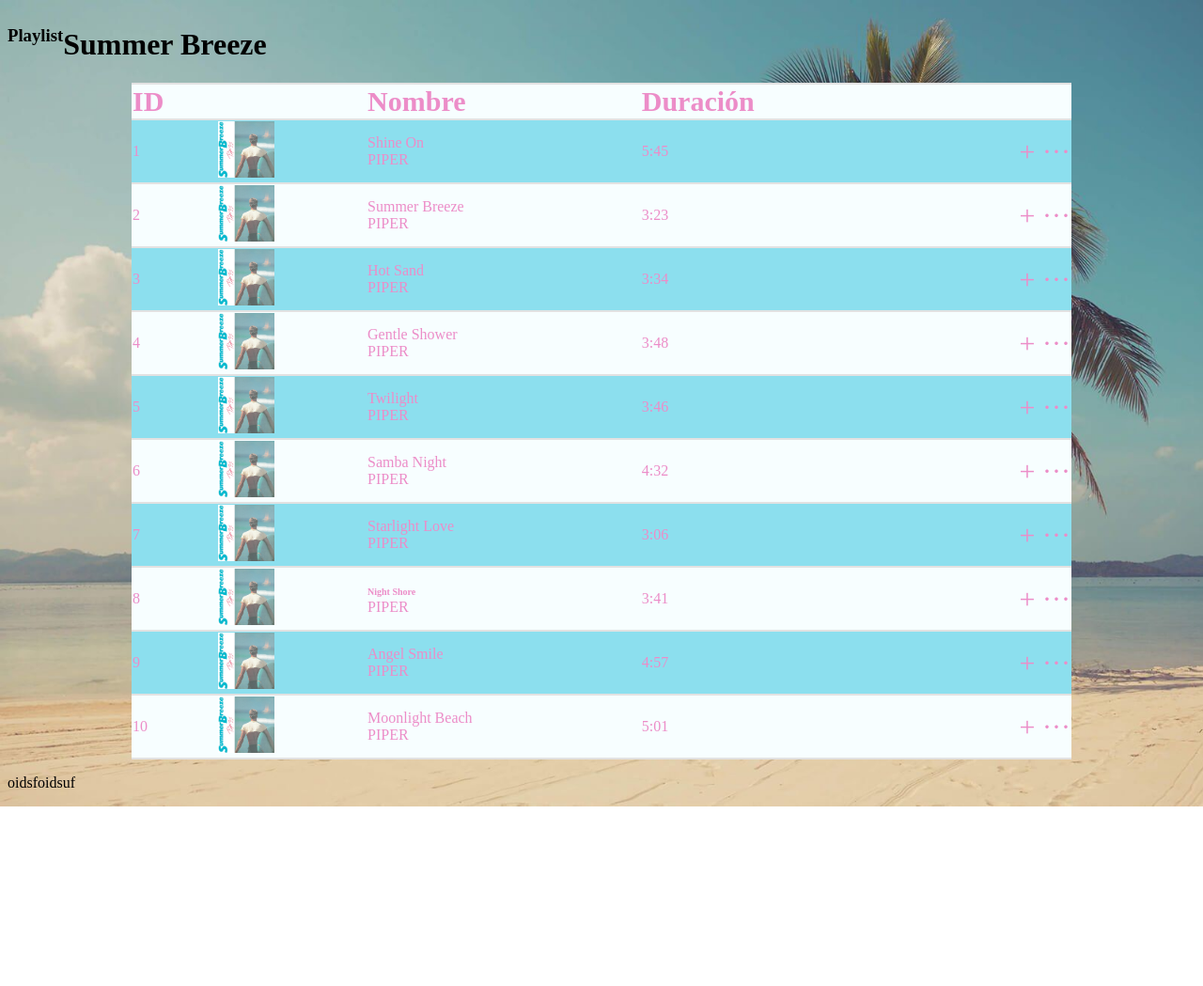
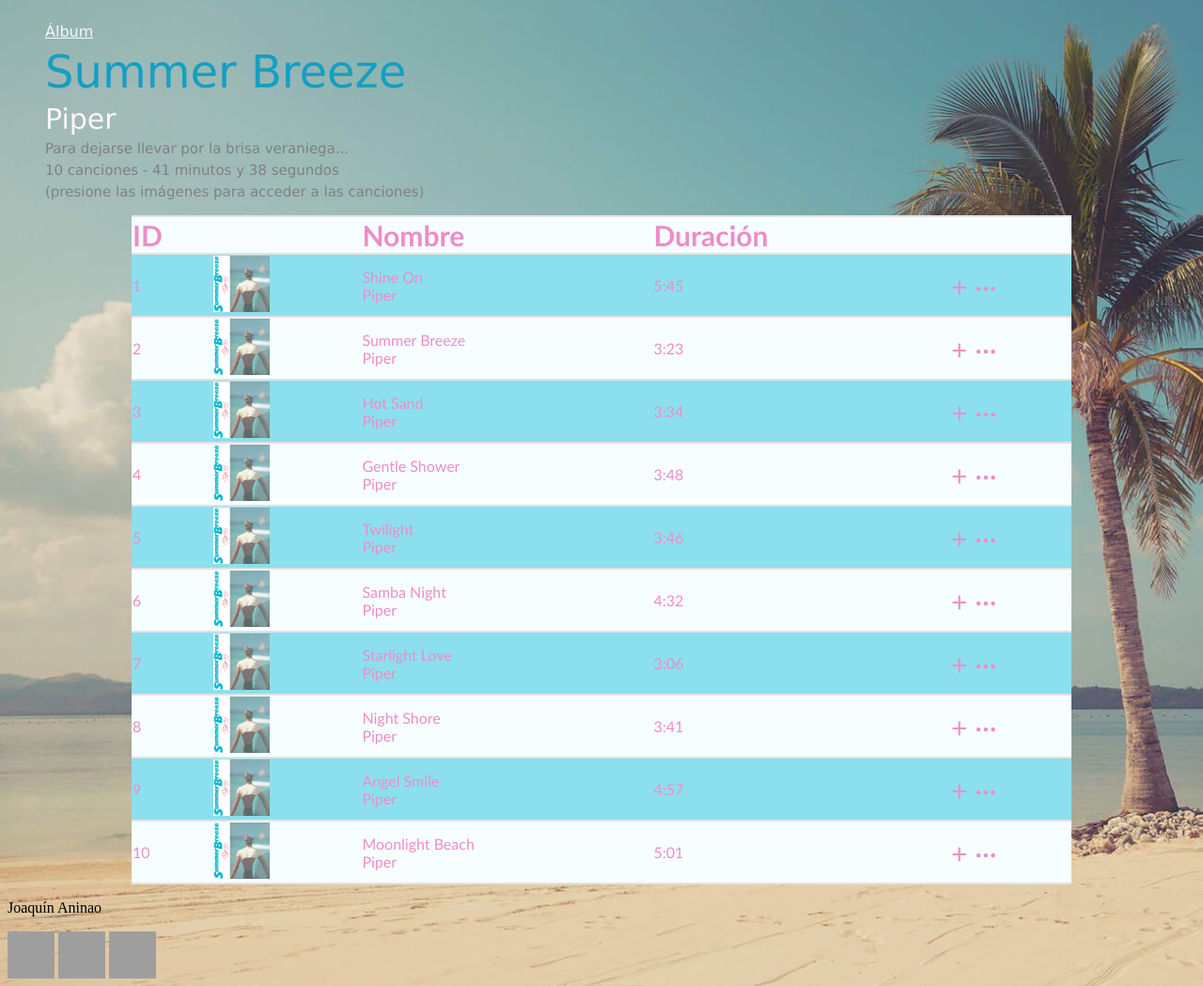
Before and after one commit to jaocAninao095/05-inicio, a plain HTML site: page index.html in a window 1280 px wide. Shown: the top 1049 px of the page at 94% size. Before the commit the page ends 858 px from the top, so only its background shows below. Drawn offline with Linux system fonts and the light colour scheme; grey boxes are pictures that could not be loaded.

Commit message:
finished

```diff
--- a/index.html
+++ b/index.html
@@ -1,5 +1,6 @@
 <!DOCTYPE html>
 <html lang="en">
+
 <head>
     <meta charset="UTF-8">
     <meta http-equiv="X-UA-Compatible" content="IE=edge">
@@ -7,10 +8,18 @@
     <title>Playlist</title>
     <link rel="stylesheet" href="playlist.css">
 </head>
+
 <body>
     <header>
-        <h3>Playlist</h3>
-        <h1>Summer Breeze</h1>
+        <ul>
+            <li id="album">Álbum</li>
+            <li id="tituloo">Summer Breeze</li>
+            <li id="banda">Piper</li>
+            <li class="allla">Para dejarse llevar por la brisa veraniega...</li>
+            <li class="allla">10 canciones - 41 minutos y 38 segundos</li>
+            <li class="allla">(presione las imágenes para acceder a las canciones)</li>
+        </ul>
+
 
     </header>
     <main>
@@ -22,80 +31,85 @@
                 <th class="thsss">Duración</th>
                 <th class="thsss"></th>
             </tr>
-            <a href="https://open.spotify.com/track/5ZTwU6RVJxdgD2EIR8gnRp"><tr>
+            <tr>
                 <td>1</td>
-                <td><img class="imgs" src="assets/a4078876735_65.jpeg" alt=""></td>
-                <td>Shine On <br>PIPER</td>
+                <td><a href="https://open.spotify.com/track/5ZTwU6RVJxdgD2EIR8gnRp"><img class="imgs" src="assets/a4078876735_65.jpeg" alt=""></a></td>
+                <td>Shine On <br>Piper</td>
                 <td>5:45</td>
                 <td class="iconos">+ ···</td>
-            </tr></a>
+            </tr>
+
             <tr>
                 <td>2</td>
-                <td><img class="imgs" src="assets/a4078876735_65.jpeg" alt=""></td>
-                <td>Summer Breeze <br>PIPER</td>
+                <td><a href="https://open.spotify.com/track/27ctYkjFe2X9r6qG8j6dcs"><img class="imgs" src="assets/a4078876735_65.jpeg" alt=""></a></td>
+                <td>Summer Breeze <br>Piper</td>
                 <td>3:23</td>
                 <td class="iconos">+ ···</td>
             </tr>
             <tr>
                 <td>3</td>
-                <td><img class="imgs" src="assets/a4078876735_65.jpeg" alt=""></td>
-                <td>Hot Sand <br>PIPER</td>
+                <td><a href="https://open.spotify.com/track/4uh9NnnENhGaM9GlspT1cI"><img class="imgs" src="assets/a4078876735_65.jpeg" alt=""></a></td>
+                <td>Hot Sand <br>Piper</td>
                 <td>3:34</td>
                 <td class="iconos">+ ···</td>
             </tr>
             <tr>
                 <td>4</td>
-                <td><img class="imgs" src="assets/a4078876735_65.jpeg" alt=""></td>
-                <td>Gentle Shower <br>PIPER</td>
+                <td><a href="https://open.spotify.com/track/6YXR7ZuF3J8Nyj18PRDrWX"><img class="imgs" src="assets/a4078876735_65.jpeg" alt=""></a></td>
+                <td>Gentle Shower <br>Piper</td>
                 <td>3:48</td>
                 <td class="iconos">+ ···</td>
             </tr>
             <tr>
                 <td>5</td>
-                <td><img class="imgs" src="assets/a4078876735_65.jpeg" alt=""></td>
-                <td>Twilight <br>PIPER</td>
+                <td><a href="https://open.spotify.com/track/1gMRjsRv3uD56MnvdROnNA"><img class="imgs" src="assets/a4078876735_65.jpeg" alt=""></a></td>
+                <td>Twilight <br>Piper</td>
                 <td>3:46</td>
                 <td class="iconos">+ ···</td>
             </tr>
             <tr>
                 <td>6</td>
-                <td><img class="imgs" src="assets/a4078876735_65.jpeg" alt=""></td>
-                <td>Samba Night <br>PIPER</td>
+                <td><a href="https://open.spotify.com/track/19Octcj66KxWEVRpPYIzjw"><img class="imgs" src="assets/a4078876735_65.jpeg" alt=""></a></td>
+                <td>Samba Night <br>Piper</td>
                 <td>4:32</td>
                 <td class="iconos">+ ···</td>
             </tr>
             <tr>
                 <td>7</td>
-                <td><img class="imgs" src="assets/a4078876735_65.jpeg" alt=""></td>
-                <td>Starlight Love <br>PIPER</td>
+                <td><a href="https://open.spotify.com/track/50HQ91iXw32vElSDYXu5e4"><img class="imgs" src="assets/a4078876735_65.jpeg" alt=""></a></td>
+                <td>Starlight Love <br>Piper</td>
                 <td>3:06</td>
                 <td class="iconos">+ ···</td>
             </tr>
             <tr>
                 <td>8</td>
-                <td><img class="imgs" src="assets/a4078876735_65.jpeg" alt=""></td>
-                <td><span class="cancion">Night Shore</span><br>PIPER</td>
+                <td><a href="https://open.spotify.com/track/5Sx4Th6KYGqs7RWimLpMds"><img class="imgs" src="assets/a4078876735_65.jpeg" alt=""></a></td>
+                <td>Night Shore <br>Piper</td>
                 <td>3:41</td>
                 <td class="iconos">+ ···</td>
             </tr>
             <tr>
                 <td>9</td>
-                <td><img class="imgs" src="assets/a4078876735_65.jpeg" alt=""></td>
-                <td>Angel Smile <br>PIPER</td>
+                <td><a href="https://open.spotify.com/track/2fEFMp66fQvL2uoKoqnDjh"><img class="imgs" src="assets/a4078876735_65.jpeg" alt=""></a></td>
+                <td>Angel Smile <br>Piper</td>
                 <td>4:57</td>
                 <td class="iconos">+ ···</td>
             </tr>
             <tr>
                 <td>10</td>
-                <td><img class="imgs" src="assets/a4078876735_65.jpeg" alt=""></td>
-                <td>Moonlight Beach <br>PIPER</td>
+                <td><a href="https://open.spotify.com/track/1Z4rsPVriPp6aNbCTnPPdn"><img class="imgs" src="assets/a4078876735_65.jpeg" alt=""></a></td>
+                <td>Moonlight Beach <br>Piper</td>
                 <td>5:01</td>
                 <td class="iconos">+ ···</td>
             </tr>
         </table>
     </main>
     <footer>
-        <p>oidsfoidsuf</p>
+        <p>Joaquín Aninao</p>
+        <a href="assets/lool.jpg"><img class="redes" src="https://cdn.icon-icons.com/icons2/2428/PNG/512/facebook_black_logo_icon_147136.png" alt=""></a>
+        <a href="assets/lool.jpg"><img class="redes" src="https://i.pinimg.com/originals/1e/d9/a0/1ed9a0fd507968861891b1098f480f4a.png" alt=""></a>
+        <a href="assets/lool.jpg"><img class="redes" src="https://cdn-icons-png.flaticon.com/512/3046/3046120.png" alt=""></a>
     </footer>
 </body>
+
 </html>
--- a/playlist.css
+++ b/playlist.css
@@ -1,8 +1,16 @@
+/*base*/
 body {
     background-image: url(assets/wp7699142.jpg);
     background-repeat: no-repeat;
     background-size: cover;
 }
+
+main {
+    font-family: 'Gill Sans', 'Gill Sans MT', Calibri, 'Trebuchet MS', sans-serif;
+    text-decoration: none;
+}
+
+/*tabla*/
 table {
     background-color: #f7feff;
     color: rgb(236, 141, 200);
@@ -12,41 +20,82 @@ table {
     max-width: 1000px;
     margin: 0 auto;
 }
+
 tr th {
     text-align: justify;
 }
-td, th {
+
+td,
+th {
     border-bottom: 2px solid rgb(226, 226, 226);
     border-top: 2px solid rgb(226, 226, 226);
+}
 
-}
-tr:nth-child(even){
+tr:nth-child(even) {
     background-color: #8cdfee;
 }
+
 tr:hover {
-  background-color: #caf0f8;
+    background-color: #caf0f8;
 }
+
+/*contenido de la tabla*/
 .iconos {
-    text-align: end;
+    text-align: justify;
     font-weight: lighter;
     font-size: 30px;
 }
+
 #p {
     width: 50%;
 }
-header {
-    display: flex;
-    display: center center;
-}
+
 .thsss {
     font-size: 30px;
     font-weight: 900px;
 }
+
 .imgs {
     width: 60px;
     height: 60px;
 }
-.cancion {
-    font-weight: 900;
-    font-size: 10px;
+
+/*encabezado*/
+header {
+    display: flex;
+    font-family: 'Lucida Sans', 'Lucida Sans Regular', 'Lucida Grande', 'Lucida Sans Unicode', Geneva, Verdana, sans-serif;
+    color: aliceblue;
 }
+
+ul {
+    list-style: none;
+}
+
+#album {
+    text-decoration: underline;
+}
+
+#tituloo {
+    color: rgb(20, 159, 194);
+    font-size: 3em;
+    padding-top: 5px;
+}
+
+#banda {
+    color: rgb(252, 245, 249);
+    padding-top: 5px;
+    font-size: 30px;
+}
+
+.allla {
+    color: #7f8181;
+    padding-top: 5px;
+    font-size: 15px;
+}
+
+/*redes sociales*/
+.redes {
+    width: 50px;
+    height: 50px;
+    padding-top: 0;
+}
```
Also changed, not shown: assets/lool.jpg (added).
